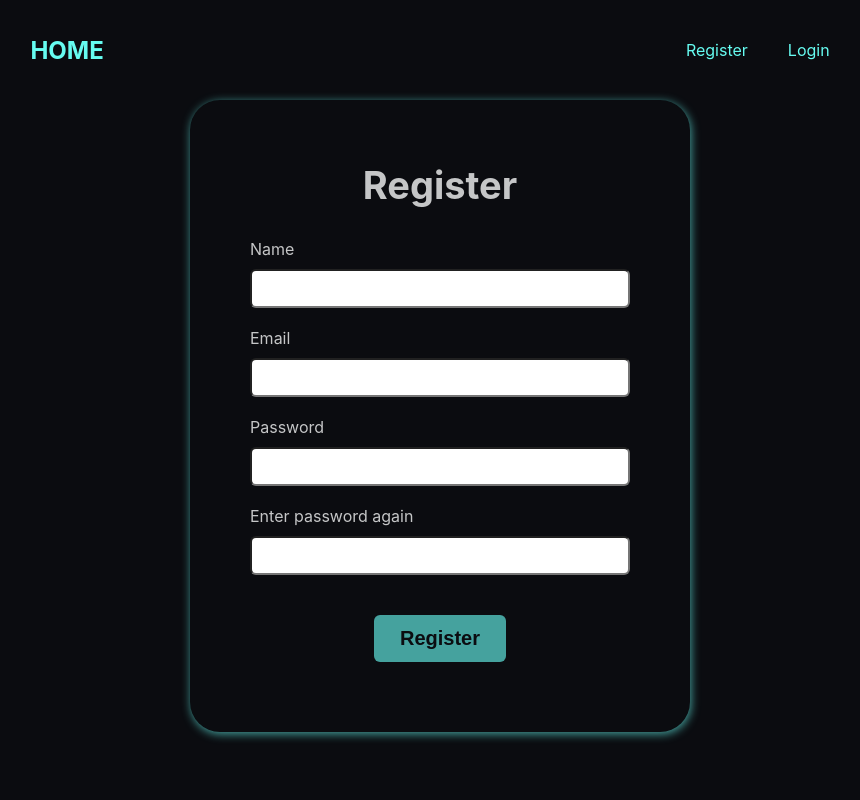
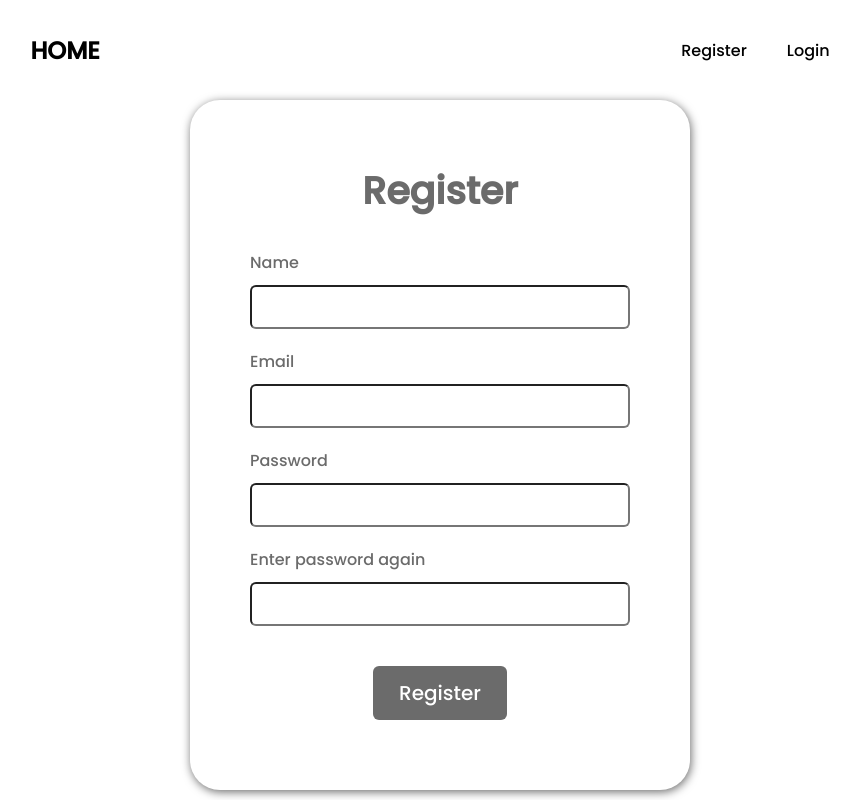
Before and after one commit to vkerttula/react-todo-app, a React (Create React App) app: page /register in a window 1280 px wide. Shown: the whole page, without its empty margins (200-1060 px from the left). Built offline with nearby package versions, Linux system fonts and the light colour scheme; no server answers.

Commit message:
Todo data to firestore and authentiaction

```diff
--- a/package.json
+++ b/package.json
@@ -3,6 +3,9 @@
   "version": "0.1.0",
   "private": true,
   "dependencies": {
+    "@emotion/react": "^11.8.1",
+    "@emotion/styled": "^11.8.1",
+    "@mui/material": "^5.5.0",
     "@testing-library/jest-dom": "^5.16.2",
     "@testing-library/react": "^12.1.3",
     "@testing-library/user-event": "^13.5.0",
--- a/src/App.css
+++ b/src/App.css
@@ -1,13 +1,17 @@
+@import url('https://fonts.googleapis.com/css2?family=Poppins:wght@500&display=swap');
+
 * {
+    font-family: "Poppins", sans-serif;
     box-sizing: border-box;
 }
 
 :root {
-    --color-1: #0B0C10;
-    --color-2: #1F2833;
-    --color-3: #C5C6C7;
-    --color-4: #66FCF1;
-    --color-5: #45A29E;
+    --color-1: #fff;
+    --color-2: #aaaaaa;
+    --color-3: #6b6b6b;
+    --color-4: #00ff40;
+    --color-5: #db2727;
+    --color-6: #000;
 }
 
 body {
@@ -23,14 +27,14 @@ nav {
 }
 
 a {
-    color: var(--color-4);
+    color: var(--color-6);
     text-decoration: none;
 }
 
 section {
     max-width: 500px;
     margin: 0px auto;
-    box-shadow: 1px 2px 10px var(--color-5);
+    box-shadow: 1px 2px 10px var(--color-3);
     border-radius: 30px;
     padding: 30px 60px;
 }
@@ -48,9 +52,9 @@ section h2 {
 
 .btn {
     padding: 12px 26px;
-    background-color: var(--color-5);
+    background-color: var(--color-3);
     color: var(--color-1);
-    font-weight: 600;
+    font-weight: 500;
     font-size: 20px;
     border-radius: 6px;
     transition: all .2s ease-in-out;
@@ -95,3 +99,12 @@ section h2 {
     border-radius: 6px;
 }
 /* Register ENDS */
+
+/* TODO STARTS*/
+.todo-container {
+    display: flex;
+    flex-direction: row;
+    justify-content: center;
+    align-items: center;
+}
+/* TODO ENDS*/
--- a/src/components/Navbar.js
+++ b/src/components/Navbar.js
@@ -1,5 +1,5 @@
 import React, { useContext } from 'react'
-import {Link, Navigate} from 'react-router-dom'
+import { Link } from 'react-router-dom'
 import { auth } from '../Firebase'
 import { signOut } from 'firebase/auth'
 import { AuthContext } from '../contex/auth'
--- a/src/pages/Home.js
+++ b/src/pages/Home.js
@@ -1,11 +1,77 @@
-import React from 'react'
+import React, { useState, useContext, useEffect } from 'react'
+import TextField from '@mui/material/TextField'
+import { Button } from '@mui/material';
+import { db } from '../Firebase'
+import { addDoc, collection, serverTimestamp, getDocs } from 'firebase/firestore'
+import { AuthContext } from '../contex/auth'
 
 const Home = () => {
+
+  const { user } = useContext(AuthContext);
+
+  const [todos, setTodos] = useState([]);
+  const [todoInput, setTodoInput] = useState("");
+
+  useEffect(() => {
+
+    const getTodo = async() => {
+      const querySnapshot = await getDocs(collection(db, "TODOs", user.uid, "todo"));
+      setTodos(
+        querySnapshot.docs.map((doc) => ({
+          id: doc.id,
+          todo: doc.data().todo,
+          inprogress: doc.data().inprogress,
+        }))
+      );
+    };
+
+    if(user) {
+      getTodo();
+    }
+    else {
+      console.log("User not logged in");
+    }
+  }, []); // Run only at start
+
+
+
+  const addTodo = async e => {
+    e.preventDefault();
+    if(user) {
+      if(todoInput !== "") {
+        console.log(user.uid)
+        await addDoc(collection(db, "TODOs", user.uid, "todo"), {
+          createdAt: serverTimestamp(),
+          todo: todoInput
+        });
+      }
+      else {
+        console.log("Enter value to the field!");
+      }
+    }
+    else {
+      console.log("not logged in")
+    }
+    setTodoInput("");
+  }
+
   return (
-    <div>
-        Homepage
+    <div className='todo-container'>
+      <form>
+        <TextField
+          label="Write Todo"
+          value={todoInput}
+          onChange={(e) => setTodoInput(e.target.value)}
+        />
+        <Button variant="contained" onClick={addTodo}>Add</Button>
+      </form>
+      <div className='todo-list'>
+        {todos.map((todo) => (
+          <p>{todo.todo}</p>
+        ))}
+      </div>
     </div>
   )
 }
 
-export default Home
+export default Home;
```
Also changed, not shown: 1 other file (tests, documents, lock files or other folders).
